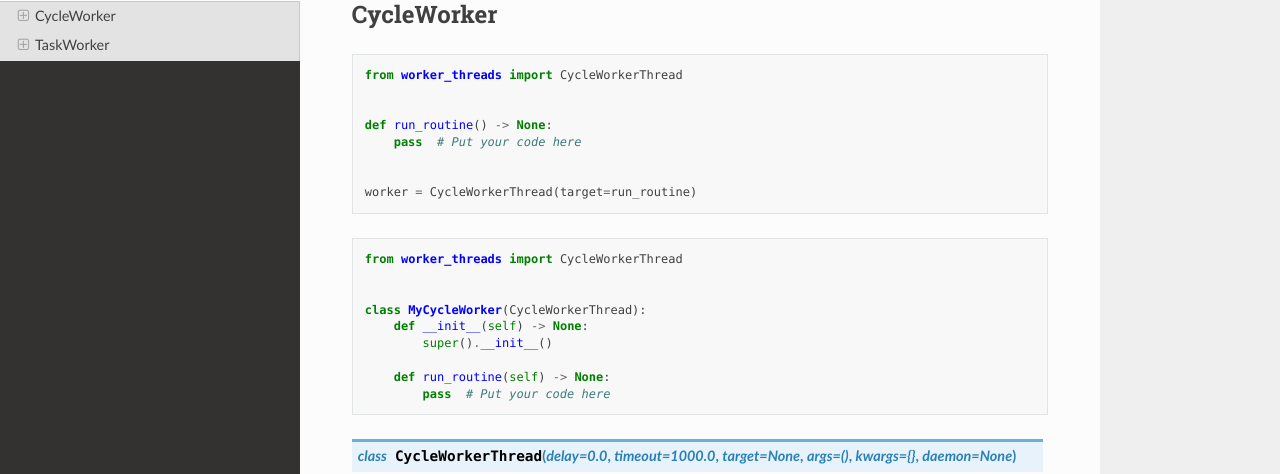
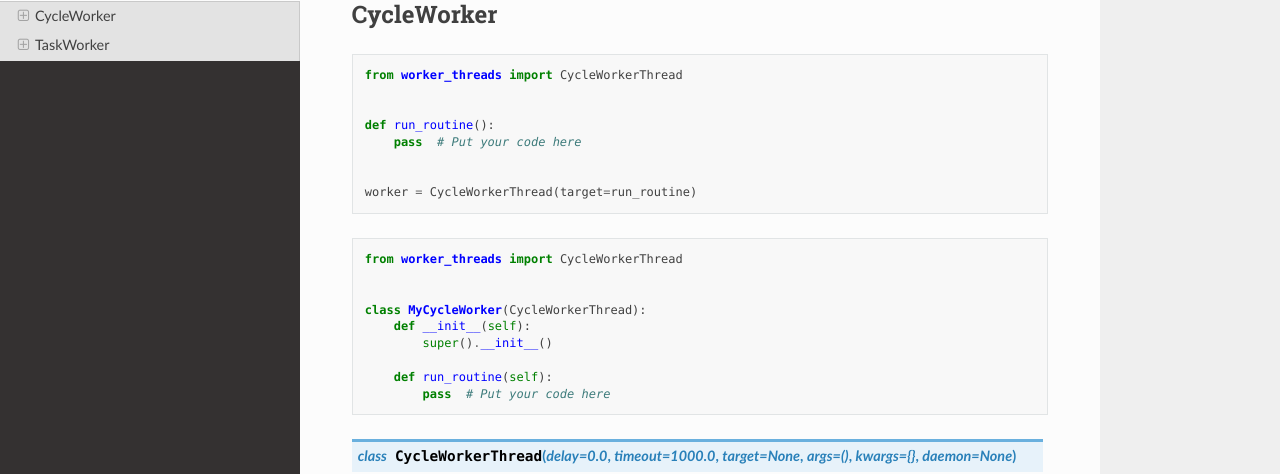
Before and after one commit to bauerch/thread-extension, a Sphinx documentation site: the page built from docs/core.rst, in a window 1280 px wide and 1400 px high. Shown: the part 167-641 px from the top of the window. Built offline with Sphinx 7.4.7 and the Read the Docs theme 2.0.0, drawn with Linux system fonts in a browser that asks for light colours.

Commit message:
Update documentation

```diff
--- a/docs/core.rst
+++ b/docs/core.rst
@@ -12,7 +12,7 @@ CycleWorker
    from worker_threads import CycleWorkerThread
 
 
-   def run_routine() -> None:
+   def run_routine():
        pass  # Put your code here
 
 
@@ -24,10 +24,10 @@ CycleWorker
 
 
    class MyCycleWorker(CycleWorkerThread):
-       def __init__(self) -> None:
+       def __init__(self):
            super().__init__()
 
-       def run_routine(self) -> None:
+       def run_routine(self):
            pass  # Put your code here
 
 .. class:: CycleWorkerThread(delay=0.0, timeout=1000.0, target=None, args=(), kwargs={}, daemon=None)
@@ -80,10 +80,10 @@ TaskWorker
 
 
    class MyTaskWorker(TaskWorkerThread):
-       def __init__(self, tasks) -> None:
+       def __init__(self, tasks):
            super().__init__(tasks)
 
-       def run_task(self, task) -> None:
+       def run_task(self, task):
            pass  # Put your code here
 
 
```
